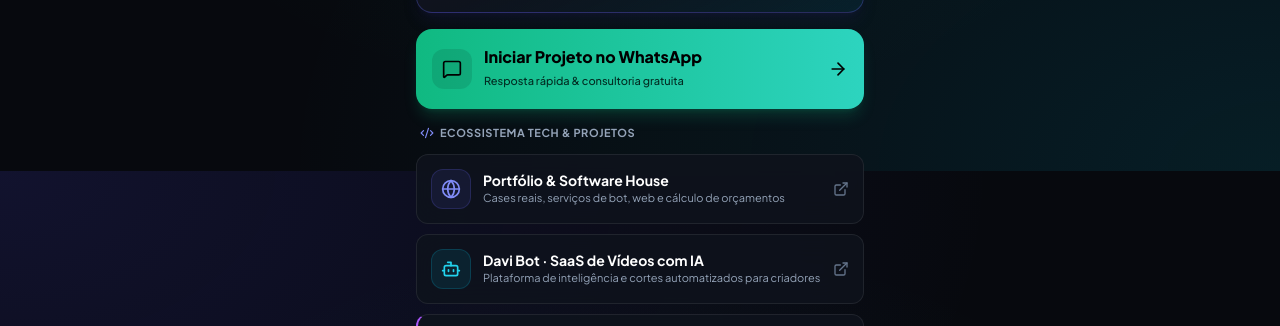
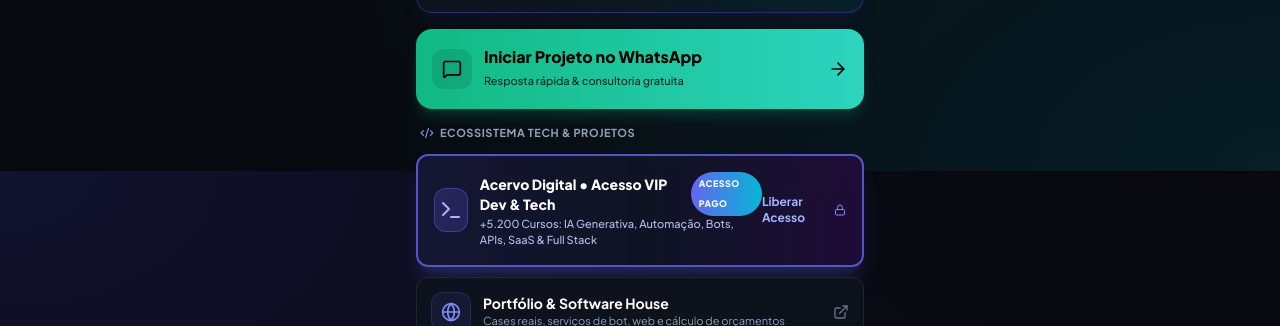
Before and after one commit to davirian-dev/davirian-links, a plain HTML site: page index.html in a window 1280 px wide. Shown: the part 629-955 px from the top of the page. Drawn offline with nearby package versions, Linux system fonts and the light colour scheme.

Commit message:
Adiciona card de vendas do Acervo Digital VIP Dev e Tech

```diff
--- a/index.html
+++ b/index.html
@@ -205,6 +205,26 @@
             </span>
 
             <div class="flex flex-col gap-2.5">
+
+                <!-- Card Especial: Acervo Digital Dev & Tech VIP -->
+                <a href="https://wa.me/557196815876?text=Fala%20Davi!%20Quero%20garantir%20meu%20Acesso%20VIP%20ao%20Acervo%20Digital%20Dev%20(IA,%20Automa%C3%A7%C3%A3o,%20Bots%20e%20Programa%C3%A7%C3%A3o)." target="_blank" rel="noopener" class="w-full p-4 rounded-xl glass-card flex items-center justify-between group border-2 border-indigo-500/80 bg-gradient-to-r from-indigo-950/50 via-slate-900/60 to-purple-950/40 hover:border-indigo-400 shadow-xl shadow-indigo-500/20 hover:scale-[1.01] transition-all">
+                    <div class="flex items-center gap-3">
+                        <div class="w-11 h-11 rounded-xl bg-indigo-500/20 border border-indigo-500/40 flex items-center justify-center text-indigo-300 group-hover:scale-110 transition-transform">
+                            <i data-lucide="terminal" class="w-6 h-6"></i>
+                        </div>
+                        <div class="text-left">
+                            <div class="text-sm font-extrabold text-white flex items-center gap-1.5 group-hover:text-indigo-300 transition-colors">
+                                <span>Acervo Digital • Acesso VIP Dev & Tech</span>
+                                <span class="bg-gradient-to-r from-indigo-500 to-cyan-500 text-white text-[9px] px-2 py-0.5 rounded-full font-black uppercase tracking-wider">Acesso Pago</span>
+                            </div>
+                            <div class="text-[11px] text-indigo-200/90 font-medium">+5.200 Cursos: IA Generativa, Automação, Bots, APIs, SaaS & Full Stack</div>
+                        </div>
+                    </div>
+                    <div class="flex items-center gap-2">
+                        <span class="text-xs font-bold text-indigo-300 hidden sm:inline">Liberar Acesso</span>
+                        <i data-lucide="lock" class="w-4 h-4 text-indigo-400 group-hover:text-white transition-colors"></i>
+                    </div>
+                </a>
 
                 <!-- Site Oficial Tech -->
                 <a href="https://davirian-tech.vercel.app/" target="_blank" rel="noopener" class="w-full p-3.5 rounded-xl glass-card flex items-center justify-between group">
```
